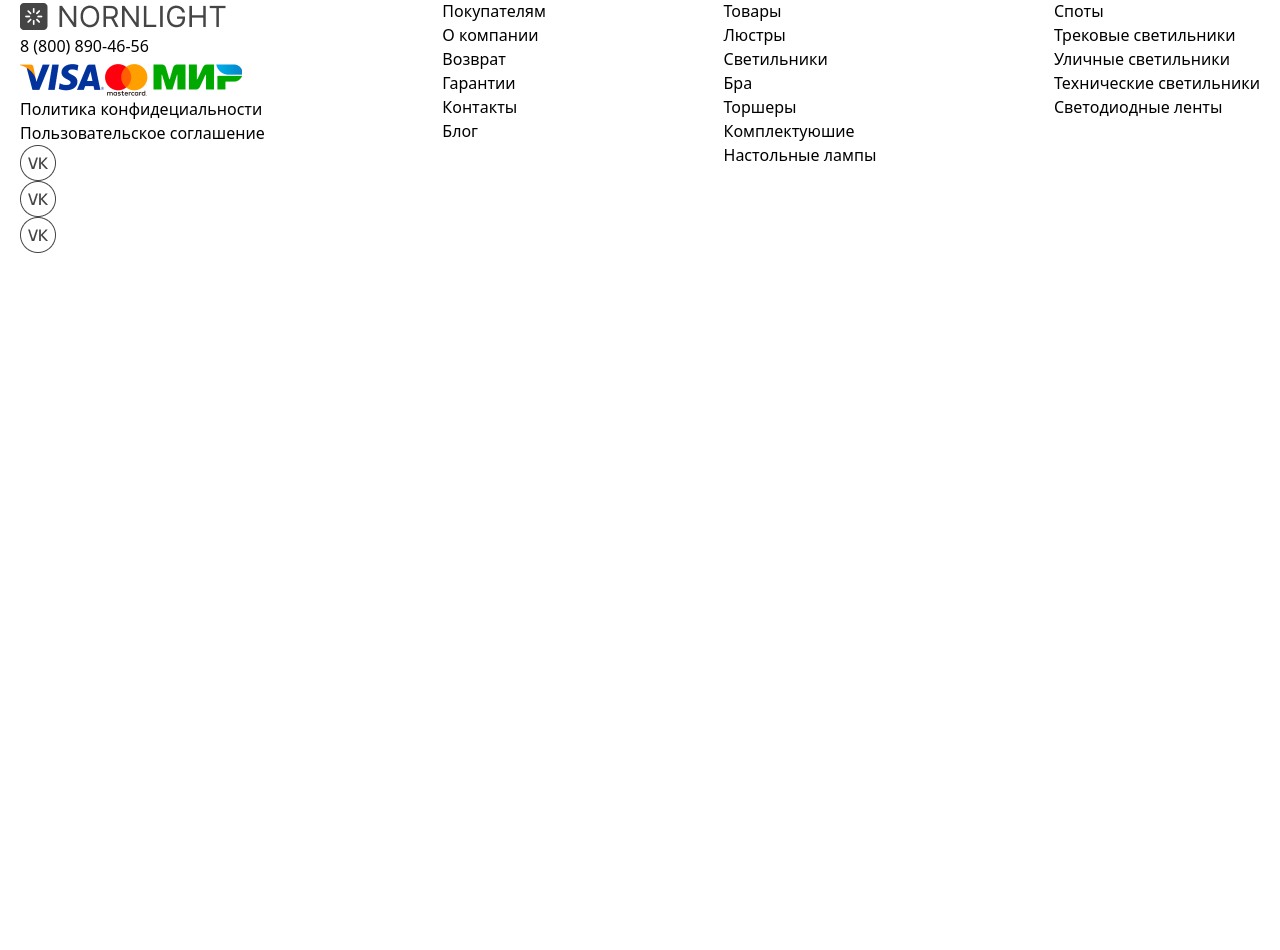
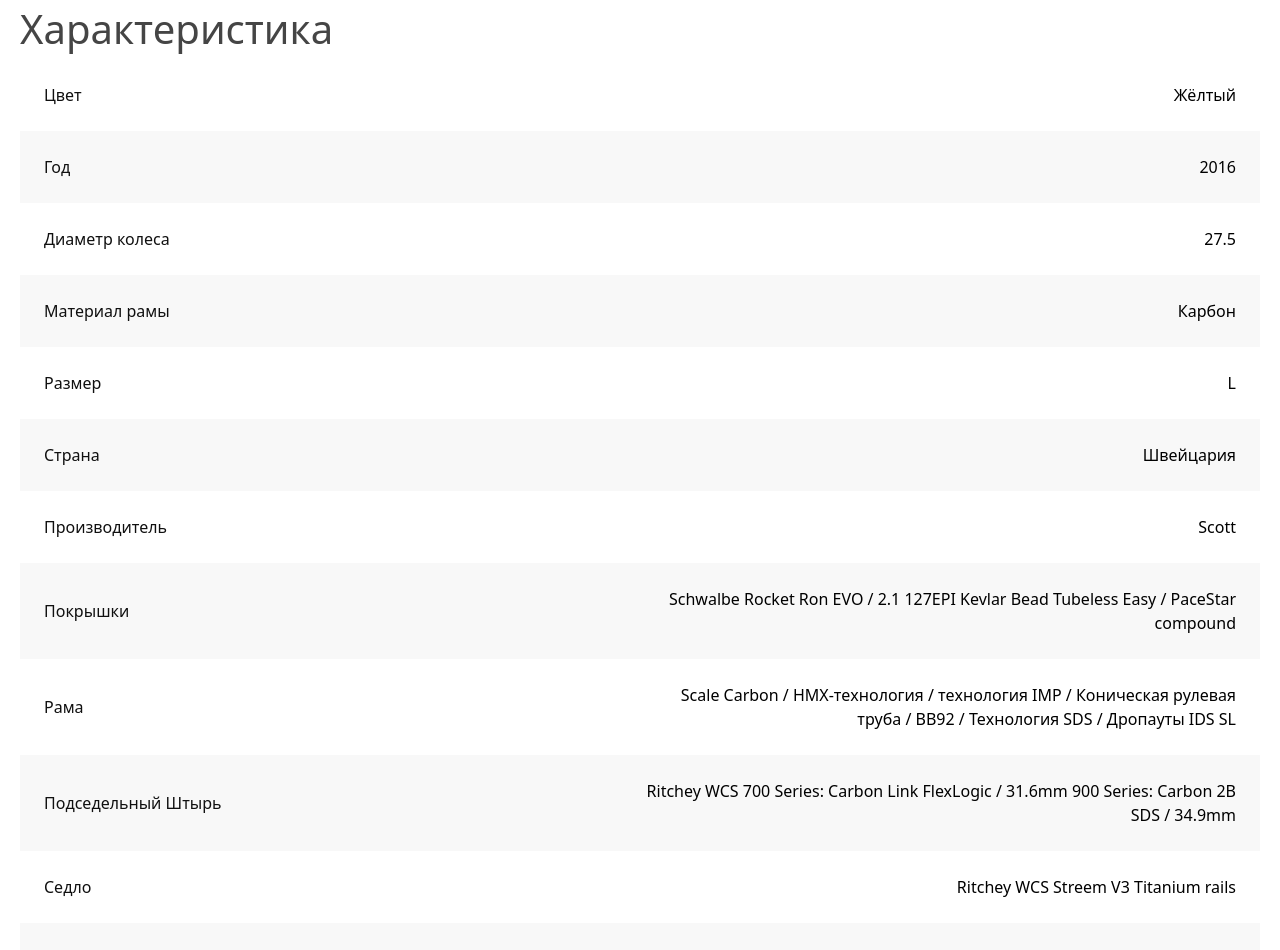
Before and after one commit to DasturchiQurbonboyev/Bitiruv-imtihon, a React (Vite) app: page /single in a window 1280 px wide. Shown: the part 1400-2350 px from the top of the page. Before the commit the page ends 1653 px from the top, so only its background shows below. Built offline with nearby package versions, Linux system fonts and the light colour scheme.

Commit message:
cddcsdcsdcsd

```diff
--- a/src/components/single-component/SingleComponent.css
+++ b/src/components/single-component/SingleComponent.css
@@ -49,7 +49,33 @@
     justify-content: space-between;
 }
 
+.harakteristika div:nth-last-child(2n-1) {
+    background: #F8F8F8;
+}
 
+.harakteristika div {
+    padding: 24px;
+    display: grid;
+    grid-template-columns: repeat(2, 1fr);
+    justify-content: space-between;
+    align-items: center;
+}
+
+.harakteristika__title {
+    color: #454545;
+    font-size: 40px;
+    font-weight: 500;
+}
+
+.harakteristika div p:nth-last-child(2n-1) {
+    text-align: end;
+}
+
+.harakteristika div p:nth-last-child(2n) {
+    font-size: 16px;
+    font-weight: 500;
+    color: #101010;
+}
 
 @media (max-width:970px) {
     .single__right {
@@ -80,6 +106,24 @@
 
 }
 
+@media (max-width:515px) {
+    .harakteristika div {
+        padding: 24px;
+        display: grid;
+        gap: 20px;
+        grid-template-columns: repeat(1, 1fr);
+    }
+
+    .harakteristika div p:nth-last-child(2n-1) {
+        text-align: start;
+    }
+
+    .harakteristika__title {
+        font-size: 30px;
+    }
+}
+
+
 @media (max-width:380px) {
     .single__title {
         font-size: 20px;
@@ -97,5 +141,8 @@
         font-size: 42px;
     }
 
+    .harakteristika__title {
+        font-size: 28px;
+    }
 
 }
--- a/src/components/single-component/SingleComponent.jsx
+++ b/src/components/single-component/SingleComponent.jsx
@@ -17,7 +17,6 @@
 
     const singleData = useSelector(state => state.single.value)[0]
 
-    console.log(singleData);
     return (
         <div className='pt-[50px]'>
             <div className='kontainer'>
@@ -65,6 +64,59 @@
                         </div>
                     </div>
                 </div>
+                <div className='pt-[40px]'>
+                    <p className='harakteristika__title '>Характеристика</p>
+                    <div className='harakteristika'>
+                        <div>
+                            <p>Цвет</p>
+                            <p>Жёлтый </p>
+                        </div>
+                        <div>
+                            <p>Год</p>
+                            <p>2016</p>
+                        </div>
+                        <div>
+                            <p>Диаметр колеса</p>
+                            <p>27.5</p>
+                        </div>
+                        <div>
+                            <p>Материал рамы</p>
+                            <p>Карбон</p>
+                        </div>
+                        <div>
+                            <p>Размер</p>
+                            <p>L</p>
+                        </div>
+                        <div>
+                            <p>Страна</p>
+                            <p>Швейцария</p>
+                        </div>
+                        <div>
+                            <p>Производитель</p>
+                            <p>Scott</p>
+                        </div>
+                        <div>
+                            <p>Покрышки</p>
+                            <p>Schwalbe Rocket Ron EVO / 2.1 127EPI Kevlar Bead Tubeless Easy / PaceStar compound</p>
+                        </div>
+                        <div>
+                            <p>Рама</p>
+                            <p>Scale Carbon / HMX-технология / технология IMP / Коническая  рулевая труба / BB92 / Технология SDS / Дропауты IDS SL</p>
+                        </div>
+                        <div>
+                            <p>Подседельный Штырь</p>
+                            <p>Ritchey WCS 700 Series: Carbon Link FlexLogic / 31.6mm 900 Series: Carbon 2B SDS / 34.9mm</p>
+                        </div>
+                        <div>
+                            <p>Седло</p>
+                            <p>Ritchey WCS Streem V3 Titanium rails</p>
+                        </div>
+                        <div>
+                            <p>Вилка</p>
+                            <p>Rock Shox SID RL3 Air / демпфер DNA3 3-режима / 15mm QR axle / коническая рулевая труба / Удалённая блокировка, регулировка отскока / ход 100mm</p>
+                        </div>
+                    </div>
+                </div>
             </div>
         </div>
     )
```
